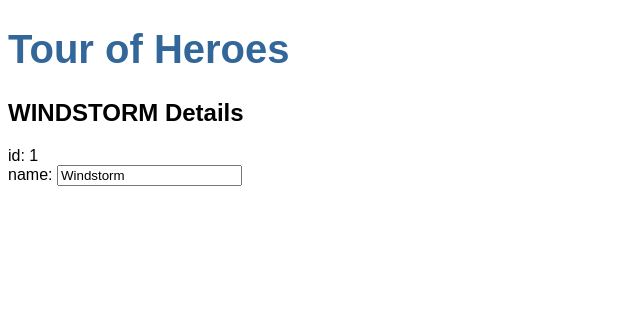
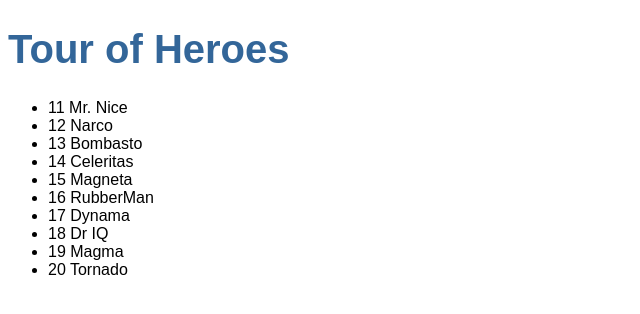
Before and after one commit to blindbane/angular-tutorial, an Angular app: page / in a window 1280 px wide. Shown: the top 314 px of the page, without its empty margins (0-640 px from the left). Built offline with nearby package versions, Linux system fonts and the light colour scheme.

Commit message:
(feat) 2 Display A Heroes List

```diff
--- a/src/app/heroes/heroes.component.css
+++ b/src/app/heroes/heroes.component.css
@@ -0,0 +1,22 @@
+/* Application-wide Styles */
+h1 {
+  color: #369;
+  font-family: Arial, Helvetica, sans-serif;
+  font-size: 250%;
+}
+h2, h3 {
+  color: #444;
+  font-family: Arial, Helvetica, sans-serif;
+  font-weight: lighter;
+}
+body {
+  margin: 2em;
+}
+body, input[type="text"], button {
+  color: #888;
+  font-family: Cambria, Georgia;
+}
+/* everywhere else */
+* {
+  font-family: Arial, Helvetica, sans-serif;
+}
--- a/src/app/heroes/heroes.component.html
+++ b/src/app/heroes/heroes.component.html
@@ -1,9 +1,18 @@
-<h2>{{hero.name | uppercase}} Details</h2>
-<div>
-  <span>id: </span>{{hero.id}}
+<ul class="hero">
+  <li *ngFor="let hero of heroes"
+    (click)="onSelect(hero)"
+    [class.selected]="hero === selectedHero">
+    <span class="badge">{{hero.id}}</span> {{hero.name}}
+  </li>
+</ul>
+<div *ngIf="selectedHero">
+  <h2>{{selectedHero.name | uppercase}} Details</h2>
+  <div>
+    <span>id: </span>{{selectedHero.id}}
+  </div>
+  <div>
+    <label>name:
+      <input [(ngModel)]="selectedHero.name" placeholder="name">
+    </label>
+  </div>
 </div>
-<div>
-  <label>name:
-    <input [(ngModel)]="hero.name" placeholder="name">
-  </label>
-</div>
--- a/src/app/heroes/heroes.component.ts
+++ b/src/app/heroes/heroes.component.ts
@@ -1,5 +1,6 @@
 import { Component, OnInit } from '@angular/core';
 import { Hero } from '../hero';
+import { HEROES } from '../mock-heroes';
 
 @Component({
   selector: 'app-heroes',
@@ -7,12 +8,20 @@ import { Hero } from '../hero';
   styleUrls: ['./heroes.component.css']
 })
 export class HeroesComponent implements OnInit {
+  heroes = HEROES;
   hero: Hero = {
     id: 1,
     name: 'Windstorm',
   };
+
+  selectedHero: Hero;
+
   constructor() { }
 
   ngOnInit() {
   }
+
+  onSelect(hero: Hero): void {
+    this.selectedHero = hero;
+  }
 }
--- /dev/null
+++ b/src/app/mock-heroes.ts
@@ -0,0 +1,14 @@
+import { Hero } from './hero';
+
+export const HEROES: Hero[] = [
+  { id: 11, name: 'Mr. Nice' },
+  { id: 12, name: 'Narco' },
+  { id: 13, name: 'Bombasto' },
+  { id: 14, name: 'Celeritas' },
+  { id: 15, name: 'Magneta' },
+  { id: 16, name: 'RubberMan' },
+  { id: 17, name: 'Dynama' },
+  { id: 18, name: 'Dr IQ' },
+  { id: 19, name: 'Magma' },
+  { id: 20, name: 'Tornado' }
+];
```
